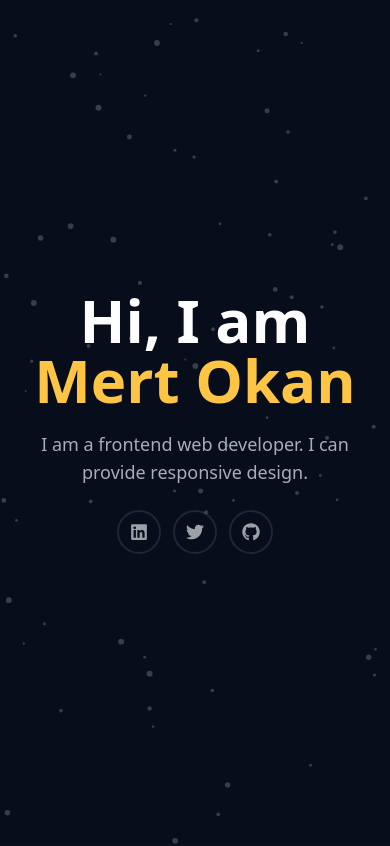
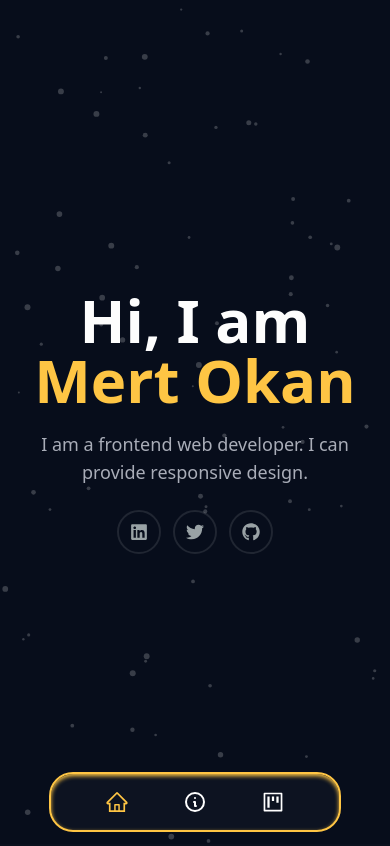
Before and after one commit to mertokan/Portfolio-v1.0, a React (Vite) app: page / in a window 390 px wide. Shown: the top 846 px of the page. Built offline with nearby package versions, Linux system fonts and the light colour scheme.

Commit message:
Fixed the padding problem in the about section, added a menu bar for mobile.

```diff
--- a/src/components/BgParticle/index.jsx
+++ b/src/components/BgParticle/index.jsx
@@ -4,12 +4,12 @@ import {loadFull} from 'tsparticles' // if you are going to use `loadFull`, inst
 
 const BgParticle = () => {
   const particlesInit = useCallback(async (engine) => {
-    console.log(engine)
+    // console.log(engine)
     await loadFull(engine)
   }, [])
 
   const particlesLoaded = useCallback(async (container) => {
-    await console.log(container)
+    // await console.log(container)
   }, [])
   return (
     <Particles
@@ -57,7 +57,7 @@ const BgParticle = () => {
               default: 'bounce',
             },
             random: true,
-            speed: 0.2,
+            speed: 0.4,
             straight: false,
           },
           number: {
--- /dev/null
+++ b/src/layout/web/components/mobileBar/mobileBar.jsx
@@ -0,0 +1,28 @@
+import {NAVBAR_MENU} from '@/utils/consts/navbar'
+import React from 'react'
+import {Link} from 'react-scroll'
+
+const MobileBar = () => {
+  return (
+    <div className='fixed md:hidden container items-center z-30 bottom-3 text-white flex justify-center'>
+      <div className='border-state-yellow border-[2px] shadow-inner shadow-state-yellow bg-site-darkcolor4/80 flex justify-evenly w-3/4 rounded-3xl select-none'>
+        {NAVBAR_MENU.map((menu, key) => (
+          <Link
+            key={key}
+            to={menu.path}
+            activeClass='text-state-yellow'
+            spy={true}
+            smooth={true}
+            offset={0}
+            duration={1000}
+            className='py-4 uppercase font-medium inline-block transition-all duration-300 ease-in-out cursor-pointer'
+          >
+            {menu.icon}
+          </Link>
+        ))}
+      </div>
+    </div>
+  )
+}
+
+export default MobileBar
--- a/src/layout/web/components/sidebar/index.jsx
+++ b/src/layout/web/components/sidebar/index.jsx
@@ -50,7 +50,6 @@ const Sidebar = () => {
           </div>
         </div>
       </aside>
-      <div className='block md:hidden container mx-auto'></div>
     </>
   )
 }
--- a/src/layout/web/index.jsx
+++ b/src/layout/web/index.jsx
@@ -4,6 +4,7 @@ import Home from '@/pages/home/home'
 import About from '@/pages/about'
 import Projects from '@/pages/projects'
 import Footer from './components/footer'
+import MobileBar from './components/mobileBar/mobileBar'
 
 const WebLayout = () => {
   return (
@@ -14,6 +15,7 @@ const WebLayout = () => {
         <About />
         <Projects />
         <Footer />
+        <MobileBar />
       </div>
     </>
   )
--- a/src/pages/about/index.jsx
+++ b/src/pages/about/index.jsx
@@ -8,7 +8,7 @@ const About = () => {
     <section id='about' className='h-max bg-site-darkcolor3 py-24'>
       <BigTitle title='about me' />
       <div className='container mx-auto mb-9'>
-        <div className='flex flex-wrap md:-mx-[15px] justify-center gap-8'>
+        <div className='flex flex-wrap justify-center gap-8'>
           <div className='max-w-[50%] hidden'>
             <div className='max-w-[570px] min-h-[514px]'>
               <img
--- a/src/utils/consts/navbar.js
+++ /dev/null
@@ -1,15 +0,0 @@
-export const NAVBAR_MENU = [
-  {
-    path: 'home',
-    title: 'Home',
-  },
-  {
-    path: 'about',
-    title: 'About',
-  },
-  {
-    path: 'projects',
-    title: 'Projects',
-  },
-
-]
--- /dev/null
+++ b/src/utils/consts/navbar.jsx
@@ -0,0 +1,20 @@
+import {AiOutlineHome, AiOutlineProject} from 'react-icons/ai'
+import {HiOutlineInformationCircle} from 'react-icons/hi'
+
+export const NAVBAR_MENU = [
+  {
+    path: 'home',
+    title: 'Home',
+    icon: <AiOutlineHome size={24} />,
+  },
+  {
+    path: 'about',
+    title: 'About',
+    icon: <HiOutlineInformationCircle size={24} />,
+  },
+  {
+    path: 'projects',
+    title: 'Projects',
+    icon: <AiOutlineProject size={24} />,
+  },
+]
```
